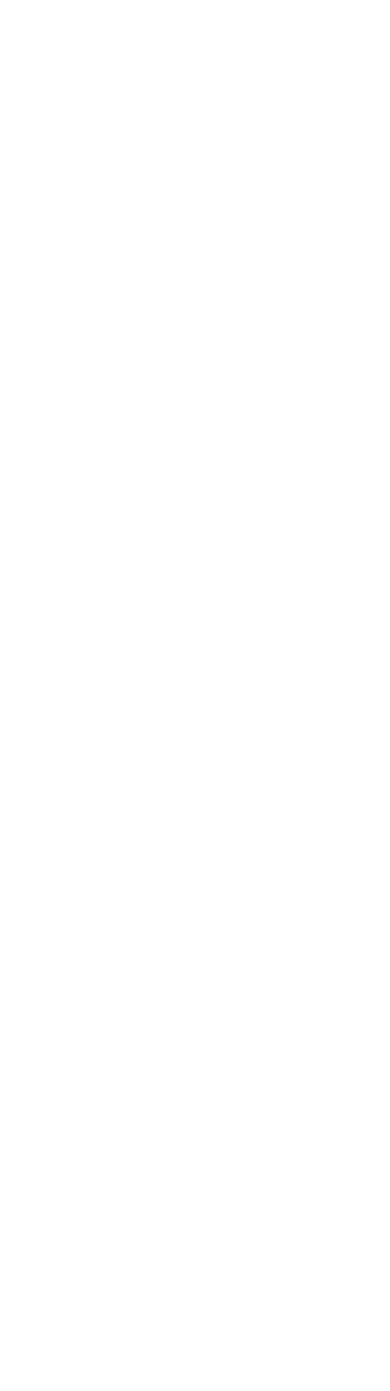
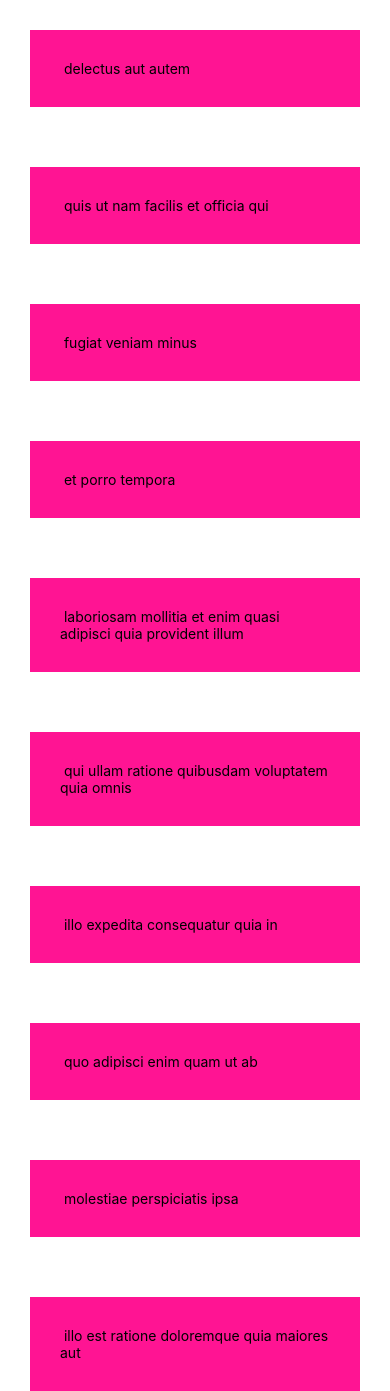
Before and after one commit to Chathuranga97lj/Native-Basic-todo-app, a React Native app: screen / in a window 390 px wide. Before the commit the page ends 844 px from the top, so only its background shows below. Built offline with nearby package versions, Linux system fonts and the light colour scheme.

Commit message:
add todolist and style

```diff
--- a/App.js
+++ b/App.js
@@ -1,10 +1,84 @@
 import { StyleSheet, Text, View } from 'react-native';
+import React, {useState} from 'react';
+import { color } from 'react-native/Libraries/Components/View/ReactNativeStyleAttributes';
+import { Colors } from 'react-native/Libraries/NewAppScreen';
 
 export default function App() {
+
+  const [todos, setTodos] = useState(
+  [
+    {
+      "userId": 1,
+      "id": 1,
+      "title": "delectus aut autem",
+      "completed": false
+    },
+    {
+      "userId": 1,
+      "id": 2,
+      "title": "quis ut nam facilis et officia qui",
+      "completed": false
+    },
+    {
+      "userId": 1,
+      "id": 3,
+      "title": "fugiat veniam minus",
+      "completed": false
+    },
+    {
+      "userId": 1,
+      "id": 4,
+      "title": "et porro tempora",
+      "completed": true
+    },
+    {
+      "userId": 1,
+      "id": 5,
+      "title": "laboriosam mollitia et enim quasi adipisci quia provident illum",
+      "completed": false
+    },
+    {
+      "userId": 1,
+      "id": 6,
+      "title": "qui ullam ratione quibusdam voluptatem quia omnis",
+      "completed": false
+    },
+    {
+      "userId": 1,
+      "id": 7,
+      "title": "illo expedita consequatur quia in",
+      "completed": false
+    },
+    {
+      "userId": 1,
+      "id": 8,
+      "title": "quo adipisci enim quam ut ab",
+      "completed": true
+    },
+    {
+      "userId": 1,
+      "id": 9,
+      "title": "molestiae perspiciatis ipsa",
+      "completed": false
+    },
+    {
+      "userId": 1,
+      "id": 10,
+      "title": "illo est ratione doloremque quia maiores aut",
+      "completed": true
+    }]
+  )
+
   return (
     <View style={styles.container}>
-
-
+      {todos.map(todo => {
+        return(
+          <View key={todo.id} style={styles.todoStyle}>
+            <Text> {todo.title}</Text>
+          </View>
+        )
+      })
+      }
     </View>
   );
 }
@@ -13,7 +87,14 @@ const styles = StyleSheet.create({
   container: {
     flex: 1,
     backgroundColor: '#fff',
-    alignItems: 'center',
-    justifyContent: 'center',
+    // alignItems: 'center',
+    // justifyContent: 'center',
   },
+  todoStyle: {
+    margin: 30,
+    backgroundColor: 'deeppink',
+    color: 'white',
+    fontSize: 30,
+    padding: 30
+  }
 });
```
